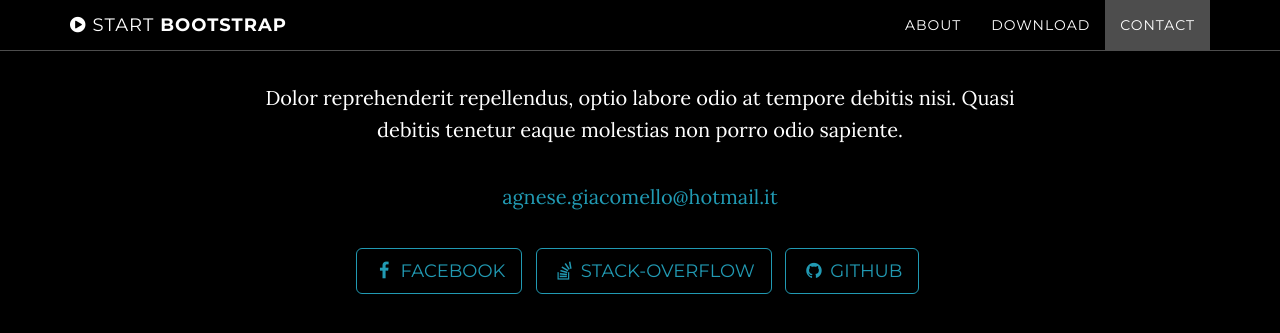
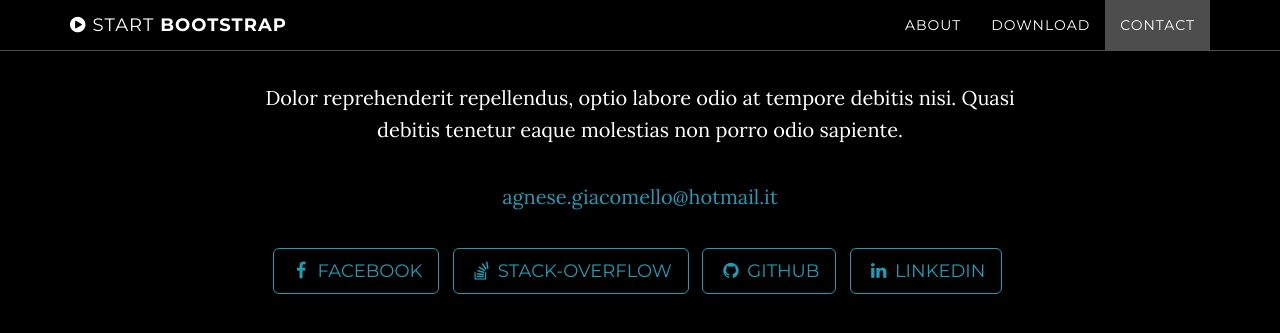
Before and after one commit to AgneseG/AgneseG.github.io, a Jekyll site: the page built from index.html, in a window 1280 px wide and 900 px high, scrolled down 3112 px. Shown: the top 333 px of the window. Built offline with Jekyll 4.4.1, drawn with Linux system fonts in a browser that asks for light colours.

Commit message:
Update _config.yml

```diff
--- a/_config.yml
+++ b/_config.yml
@@ -21,6 +21,8 @@
     url: https://stackoverflow.com/users/10363916/agnese-giacomello
   - title: github
     url: https://github.com/AgneseG
+  - title: linkedin
+    url: https://linkedin.com/in/agnese-giacomello
 
 # Build settings
 markdown: kramdown
```
